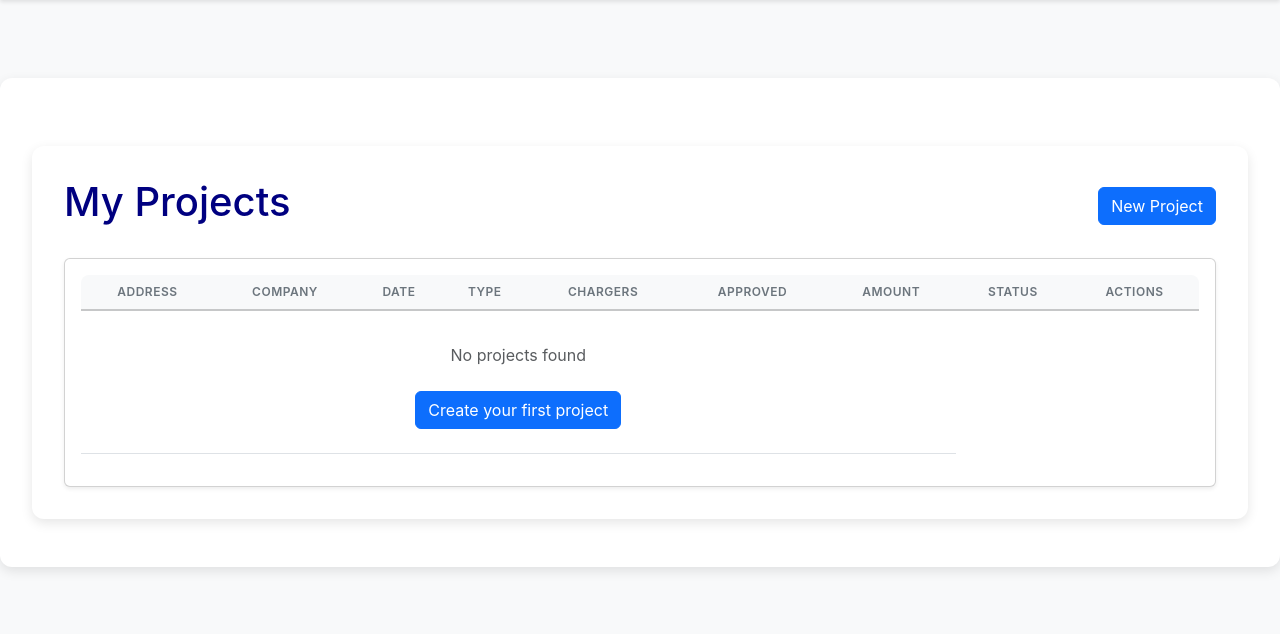
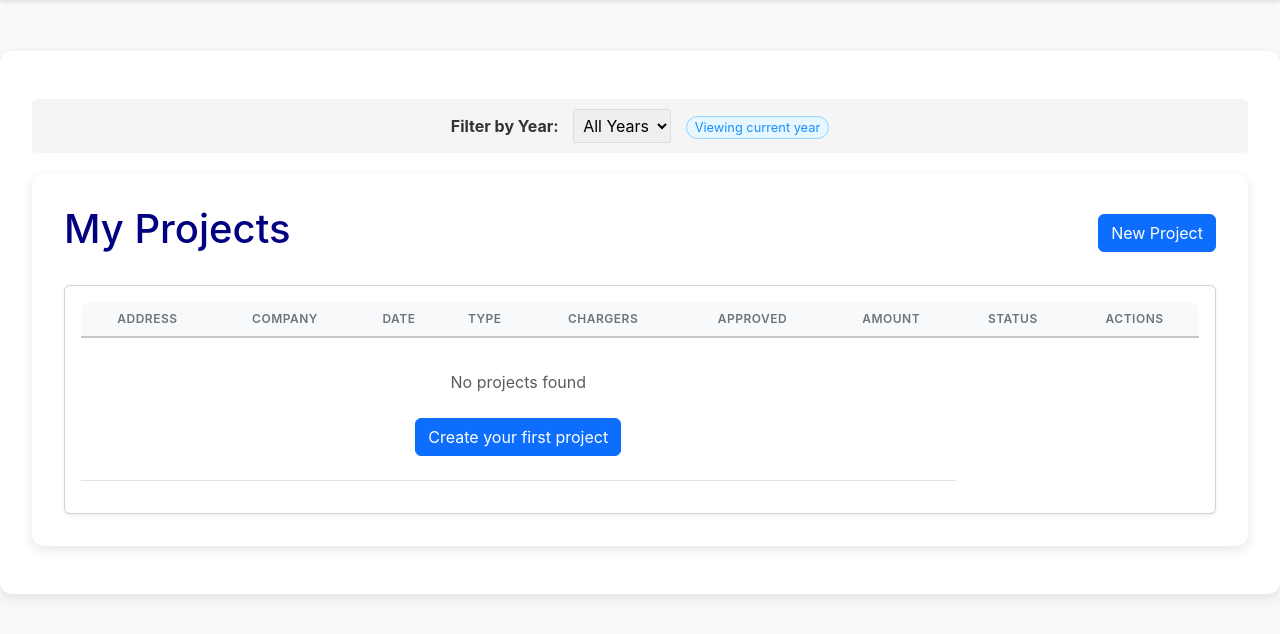
Before and after one commit to CarlosCruzValverde/testEstimator, a Flask app: page /portfolio/projects in a window 1280 px wide. Shown: the part 88-722 px from the top of the page. Run offline with Flask 3, Linux system fonts and the light colour scheme; the visitor is signed in with stand-in values (Sample User, id 1); parts of the project's set-up code (start-up, migrations or seed data) failed here and were passed over; some libraries are stand-ins or nearby versions.

Commit message:
New modifications7

```diff
--- a/portfolio.py
+++ b/portfolio.py
@@ -12,6 +12,7 @@ from sqlalchemy.orm import joinedload
 from flask import current_app
 from models import CostEstimation, Project, EstimationEntry, MiscEquipmentEstimation, MiscEquipmentEntry, LaborCostEstimation, LaborCostEntry, ProjectSummary
 from database import db
+from datetime import datetime
 
 
 bp = Blueprint("portfolio", __name__)
@@ -557,8 +558,32 @@ def save_summary():
 @bp.route("/portfolio/projects")
 @login_required
 def projects():
-    # Get all projects for the current user
-    projects = Project.query.filter_by(user_id=session["user_id"]).order_by(Project.start_date.desc()).all()
+    # Get current year
+    current_year = datetime.now().year
+
+    # Get the year filter from request args (default to current year if not provided)
+    year = request.args.get('year', type=int, default=current_year)
+
+    # Base query for current user's projects
+    query = Project.query.filter_by(user_id=session["user_id"])
+
+    # Apply year filter (no need to check if year exists since we have a default)
+    query = query.filter(db.extract('year', Project.start_date) == year)
+
+    # Order and execute query
+    projects = query.order_by(Project.start_date.desc()).all()
+
+    # Get distinct years for filter dropdown
+    years = db.session.query(
+        db.extract('year', Project.start_date).label('year')
+    ).filter_by(
+        user_id=session["user_id"]
+    ).distinct().order_by(
+        db.desc('year')
+    ).all()
+
+    # Convert to list of integers
+    year_list = [int(year[0]) for year in years if year[0] is not None]
 
     # Batch load all necessary related data
     project_ids = [p.id for p in projects]
@@ -596,7 +621,10 @@ def projects():
         }
         project_list.append(project_data)
 
-    return render_template("portfolio/listing_projects.html", projects=project_list)
+    return render_template("portfolio/listing_projects.html",
+                           projects=project_list, years=year_list,
+                           selected_year=year, current_year=current_year)
+
 
 def get_latest_for_each_project(model, project_ids):
     """Helper function to get most recent record for each project"""
@@ -717,11 +745,13 @@ def update_cost_estimation(project_id):
                     entry.cost = normalize_float(request.form.get(f'awg_cost_{entry.id}'))
                     entry.length = int(request.form.get(f'awg_length_{entry.id}', 0))
                     entry.subtotal = normalize_float(entry.cost * entry.length)
+                    entry.notes_awg = request.form.get(f'awg_notes_{entry.id}', '')
                     awg_total += entry.subtotal
                 elif entry.type == 'Conduit':
                     entry.cost = normalize_float(request.form.get(f'conduit_cost_{entry.id}'))
                     entry.length = int(request.form.get(f'conduit_length_{entry.id}', 0))
                     entry.subtotal = normalize_float(entry.cost * entry.length)
+                    entry.notes_conduit = request.form.get(f'conduit_notes_{entry.id}', '')
                     conduit_total += entry.subtotal
 
             # Update tax and totals
@@ -738,13 +768,12 @@ def update_cost_estimation(project_id):
 
             db.session.commit()
             flash('Cost estimation updated successfully!', 'success')
-
         return redirect(url_for('portfolio.project_review', project_id=project_id))
 
     except Exception as e:
         db.session.rollback()
         current_app.logger.error(f"Error updating cost estimation: {str(e)}")
-        flash('Error updating cost estimation', 'danger')
+        flash(f'Error updating cost estimation: {str(e)}', 'danger')
         return redirect(url_for('portfolio.project_review', project_id=project_id))
 
 
--- a/static/css/styles.css
+++ b/static/css/styles.css
@@ -893,6 +893,34 @@ header p {
     padding: 8px 12px;
 }
 
+.year-filter {
+    margin-bottom: 20px;
+    padding: 10px;
+    background: #f5f5f5;
+    border-radius: 5px;
+}
+
+.year-filter label {
+    margin-right: 10px;
+    font-weight: bold;
+}
+
+.year-filter select {
+    padding: 5px;
+    border-radius: 3px;
+    border: 1px solid #ddd;
+}
+
+.current-year-badge {
+    margin-left: 10px;
+    padding: 3px 8px;
+    background: #e6f7ff;
+    border-radius: 12px;
+    font-size: 0.8em;
+    color: #1890ff;
+    border: 1px solid #91d5ff;
+}
+
 
 /* Animations */
 @keyframes fadeIn {
--- a/templates/portfolio/listing_projects.html
+++ b/templates/portfolio/listing_projects.html
@@ -1,6 +1,26 @@
 {% extends "layout.html" %}
 
 {% block main %}
+<div class="year-filter">
+    <form method="get" action="{{ url_for('portfolio.projects') }}">
+        <label for="year">Filter by Year:</label>
+        <select name="year" id="year" onchange="this.form.submit()">
+            {% for year in years %}
+            <option value="{{ year }}" {% if selected_year==year %}selected{% endif %}>
+                {{ year }}
+            </option>
+            {% endfor %}
+            <!-- Add "All Years" option if you want to show all projects -->
+            <option value="" {% if not selected_year %}selected{% endif %}>All Years</option>
+        </select>
+
+        <!-- Add a subtle indicator when viewing current year -->
+        {% if selected_year == current_year %}
+        <span class="current-year-badge">Viewing current year</span>
+        {% endif %}
+    </form>
+</div>
+
 <div class="container">
     <div class="d-flex justify-content-between align-items-center mb-4">
         <h1 style="color: navy;">My Projects</h1>
```
